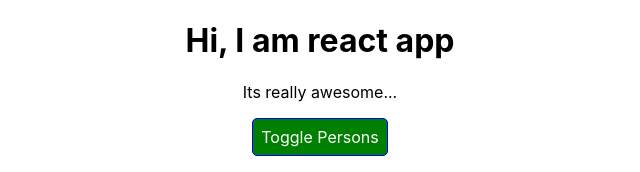
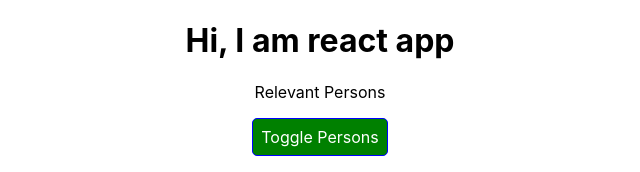
Before and after one commit to shishir75/React-Complete-Guide---Udemy, a React (Create React App) app: page / in a window 1280 px wide. Shown: the top 172 px of the page, without its empty margins (320-960 px from the left). Built offline with nearby package versions, Linux system fonts and the light colour scheme.

Commit message:
Component Creation Lifecycle in Action

```diff
--- a/src/components/Cockpit/Cockpit.js
+++ b/src/components/Cockpit/Cockpit.js
@@ -34,7 +34,7 @@ const Cockpit = (props) => {
     return (
         <div>
             <h1>Hi, I am react app</h1>
-            <p className={classes.join(" ")}>Its really awesome...</p>
+            <p className={classes.join(" ")}>{props.appTitle}</p>
             <button style={style} onClick={props.clicked}>
                 Toggle Persons
             </button>
--- a/src/components/Persons/Person/Person.js
+++ b/src/components/Persons/Person/Person.js
@@ -3,7 +3,22 @@ import Radium from "radium";
 import "./Person.css";
 
 class Person extends Component {
+    constructor(props) {
+        super(props);
+        console.log("[Person.js] inside Constructor", props);
+    }
+
+    UNSAFE_componentWillMount() {
+        console.log("[Person.js] inside ComponentWillMount ");
+    }
+
+    componentDidMount() {
+        console.log("[Person.js] inside ComponentDidMount");
+    }
+
     render() {
+        console.log("[Person.js] inside render()");
+
         const style = {
             "@media(min-width: 500px)": {
                 width: "450px",
--- a/src/components/Persons/Persons.js
+++ b/src/components/Persons/Persons.js
@@ -2,7 +2,20 @@ import React, { Component } from "react";
 import Person from "./Person/Person";
 
 class Persons extends Component {
+    constructor(props) {
+        super(props);
+        console.log("[Persons.js] inside Constructor", props);
+    }
+
+    UNSAFE_componentWillMount() {
+        console.log("[Persons.js] inside ComponentWillMount ");
+    }
+
+    componentDidMount() {
+        console.log("[Persons.js] inside ComponentDidMount");
+    }
     render() {
+        console.log("[Persons.js] inside render()");
         return this.props.persons.map((person, index) => {
             return (
                 <Person
--- a/src/containers/App.js
+++ b/src/containers/App.js
@@ -5,6 +5,19 @@ import Persons from "../components/Persons/Persons";
 import Cockpit from "../components/Cockpit/Cockpit";
 
 class App extends Component {
+    constructor(props) {
+        super(props);
+        console.log("[App.js] inside Constructor", props);
+    }
+
+    UNSAFE_componentWillMount() {
+        console.log("[App.js] inside ComponentWillMount ");
+    }
+
+    componentDidMount() {
+        console.log("[App.js] inside ComponentDidMount");
+    }
+
     state = {
         persons: [
             { id: 1, name: "Shishir", age: 24 },
@@ -48,6 +61,7 @@ class App extends Component {
     };
 
     render() {
+        console.log("[App.js] inside render()");
         let persons = null;
         if (this.state.showPersons) {
             persons = (
@@ -66,6 +80,7 @@ class App extends Component {
                         persons={this.state.persons}
                         showPersons={this.state.showPersons}
                         clicked={this.togglePersonHandler}
+                        appTitle={this.props.title}
                     ></Cockpit>
                     {persons}
                 </div>
--- a/src/index.js
+++ b/src/index.js
@@ -6,7 +6,7 @@ import * as serviceWorker from "./serviceWorker";
 
 ReactDOM.render(
     <React.StrictMode>
-        <App />
+        <App title="Relevant Persons" />
     </React.StrictMode>,
     document.getElementById("root")
 );
```
